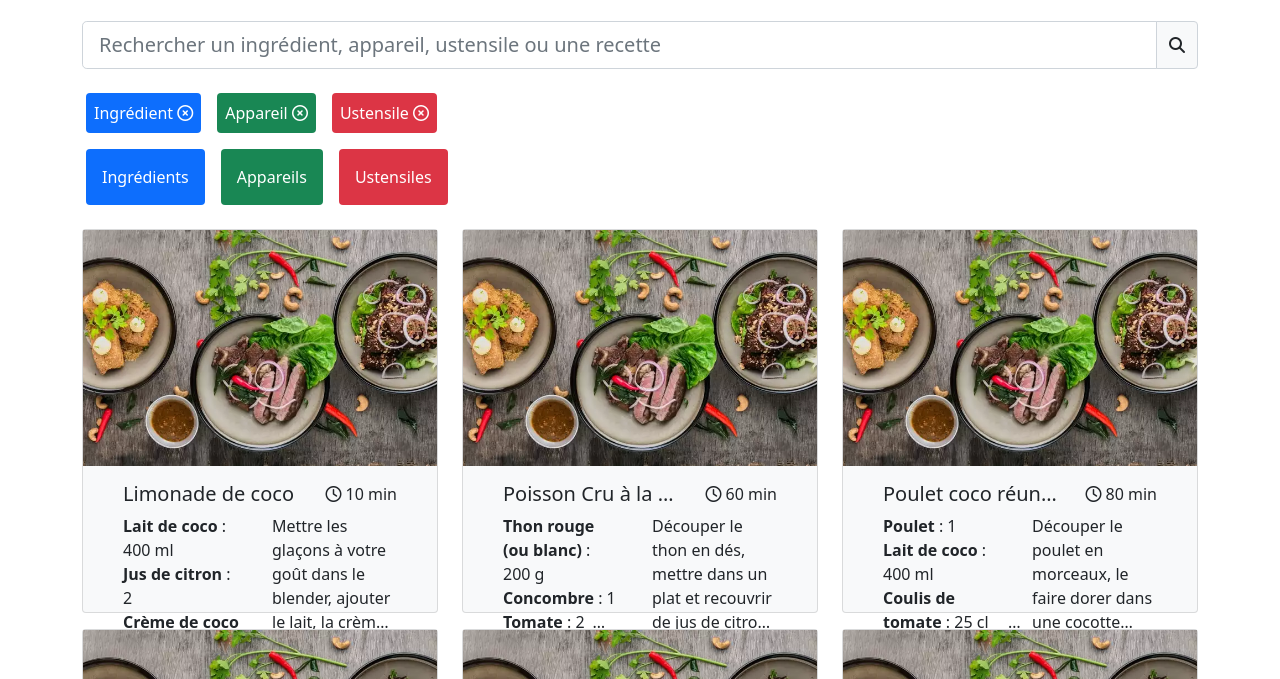
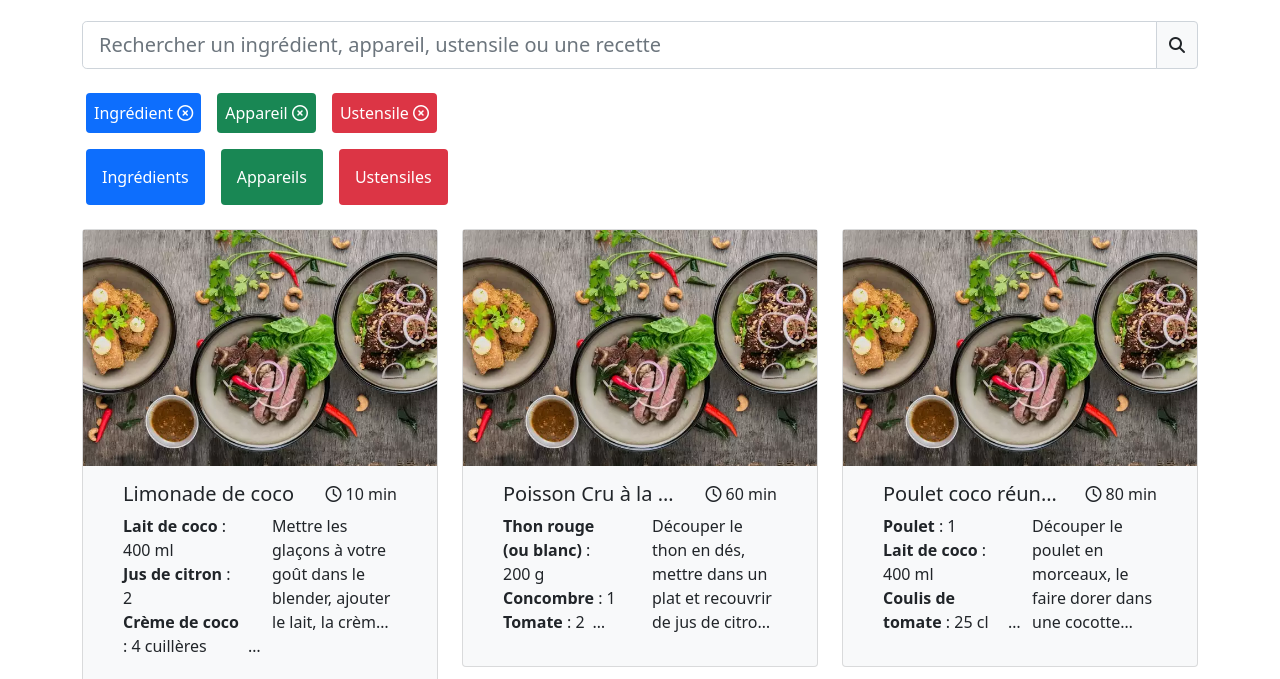
Before and after one commit to kevin-junger/kevinjunger_7_08112021, a website: page index.html in a window 1280 px wide. Shown: the part 120-799 px from the top of the page. Drawn offline with nearby package versions, Linux system fonts and the light colour scheme.

Commit message:
✏️ typo

```diff
--- a/index.html
+++ b/index.html
@@ -63,7 +63,7 @@
       </section>
     </header>
     <main class="container-sm container-md container-lg container-xl">
-      <section class="row vh-100">
+      <section class="row h-100">
         <div class="d-flex h-50 col-sm-12 col-md-6 col-lg-6 col-xl-4">
           <figure class="bg-light card">
             <img src="public/img/placeholder.webp" alt="" />
```
